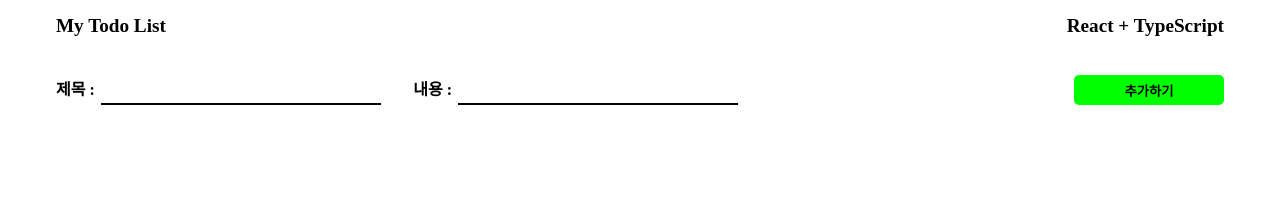
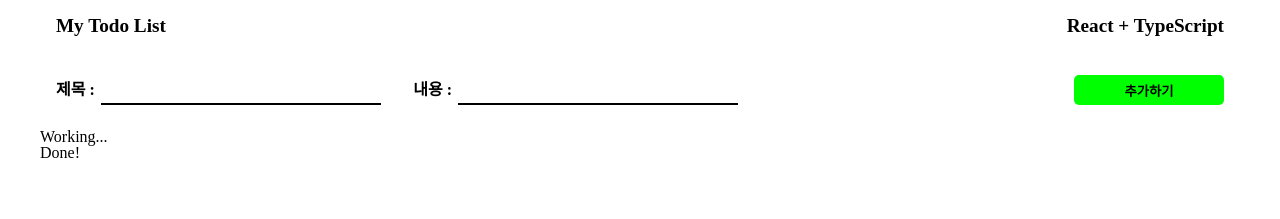
Before and after one commit to ugyobppang/sparta-typescript-todo-list, a React (Vite) app: page / in a window 1280 px wide. Shown: the top 219 px of the page. Built offline with nearby package versions, Linux system fonts and the light colour scheme.

Commit message:
feat: TodoList 컴포넌트 생성

```diff
--- a/src/components/todo/TodoController.tsx
+++ b/src/components/todo/TodoController.tsx
@@ -1,9 +1,17 @@
 import { useState } from 'react';
 import TodoSubmit from './TodoSubmit';
 import { Todo } from '../../types/interfaceTodo';
+import TodoList from './TodoList';
 
 export default function TodoController() {
-  const [todos, setTodos] = useState<Todo[]>([]);
+  const [todos, setTodos] = useState<Todo[]>([
+    {
+      id: '1',
+      title: '리액트 배우기',
+      content: '리액트 기초 강의 보기',
+      isDone: false,
+    },
+  ]);
 
   const addTodo = (todo: Todo) => {
     setTodos([todo, ...todos]);
@@ -12,6 +20,8 @@ export default function TodoController() {
   return (
     <main>
       <TodoSubmit addTodo={addTodo} />
+      <TodoList listTitle="Working..." todos={todos} />
+      <TodoList listTitle="Done!" todos={todos} />
     </main>
   );
 }
--- /dev/null
+++ b/src/components/todo/TodoList.tsx
@@ -0,0 +1,19 @@
+import { Todo } from '../../types/interfaceTodo';
+
+interface TodoListProps {
+  todos: Todo[];
+  listTitle: string;
+}
+
+export default function TodoList({ todos, listTitle }: TodoListProps) {
+  return (
+    <section>
+      <h2>{listTitle}</h2>
+      <ul>
+        {todos.map((todo) => (
+          <li key={todo.id}></li>
+        ))}
+      </ul>
+    </section>
+  );
+}
```
